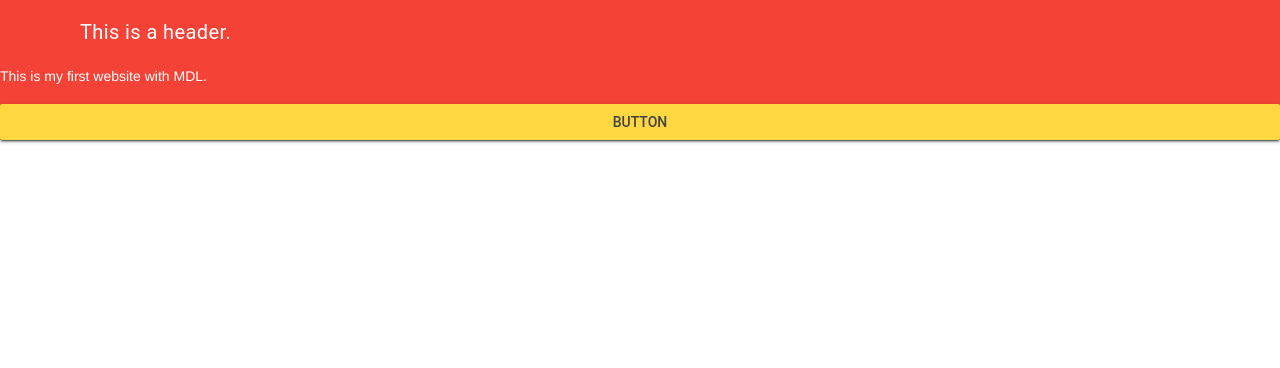
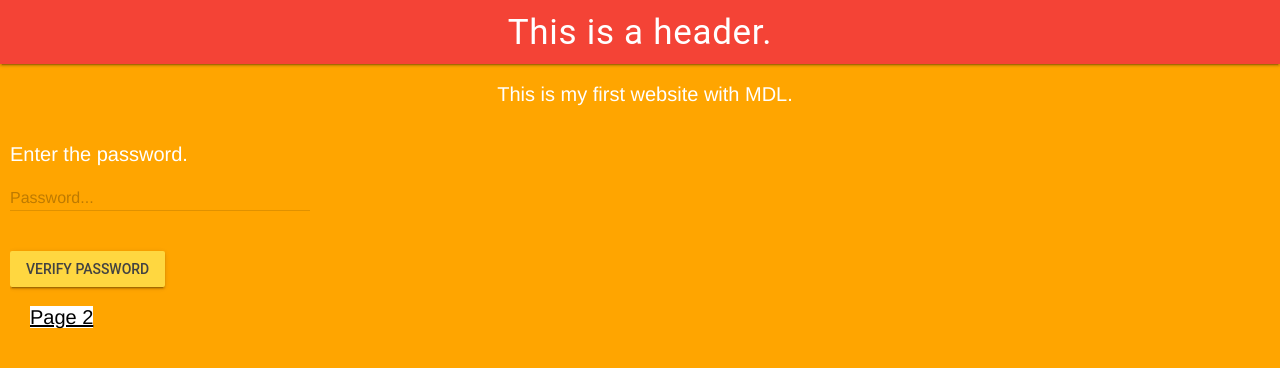
Before and after one commit to MTHS-ICS2O-2-2022/ICS2O-Unit-1-05-Jaden-Plugowsky, a website: page index.html in a window 1280 px wide. Drawn offline with nearby package versions, Linux system fonts and the light colour scheme.

Commit message:
final website

```diff
--- a/css/style.css
+++ b/css/style.css
@@ -13,3 +13,35 @@
 body {
   background-color: orange;
 }
+
+a {
+  background-color: white;
+  color: black;
+  font-size: 20px;
+  margin-left: 20px;
+}
+
+/* Includes everything except for the header. */
+.mdl-layout__content {
+  margin-left: 10px;
+}
+
+.page-content {
+  color: white;
+  font-size: 20px;
+  text-align: center;
+}
+
+.mdl-layout__header-row {
+  justify-content: center;
+  padding: 20px;
+  margin-left: 0;
+}
+
+.mdl-layout-title {
+  font-size: 35px;
+}
+
+#demand {
+  text-align: left;
+}
--- /dev/null
+++ b/css/style2.css
@@ -0,0 +1,50 @@
+/* Created by: Jaden Plugowsky
+* Created on: March 2023
+* This file contains the CSS for index2.html
+*/
+
+/* Due to error in MDL : https://github.com/google/material-design-lite/issues/5281
+*/
+.mdl-ripple {
+  background: #000;
+  opacity: 0.001;
+}
+
+body {
+  background-color: rgb(255 135 255);
+}
+
+a {
+  margin-left: 20px;
+  background-color: white;
+  color: black;
+  font-size: 20px;
+}
+
+.page-content {
+  font-size: 35px;
+  padding-left: 40px;
+  padding-top: 35px;
+  padding-bottom: 35px;
+  font-weight: 500;
+  background-color: rgb(118 255 118);
+}
+
+.demo-list-item {
+  width: 300px;
+}
+
+.mdl-list__item-primary-content {
+  font-weight: 600;
+}
+
+.mdl-slider__container {
+  margin-left: 25%;
+  margin-right: 25%;
+  background-color: rgb(227 255 227);
+}
+
+.mdl-layout-title {
+  font-size: 40px;
+  color: black;
+}
--- a/index.html
+++ b/index.html
@@ -3,25 +3,49 @@
   <head>
     <meta charset="utf-8" />
     <meta name="description" content="My first website with MDL" />
-    <meta name="keywords" content="mths, ics2o" />
+    <meta name="keywords" content="mths, ics2o, MDL" />
     <meta name="author" content="Jaden Plugowsky" />
     <meta name="viewport" content="width=device-width, initial-scale=1.0" />
     <link rel="stylesheet" href="https://fonts.googleapis.com/icon?family=Material+Icons">
     <link rel="stylesheet" href="https://code.getmdl.io/1.3.0/material.red-amber.min.css">
+    <link rel="stylesheet" href="./css/style.css">
     <title>MDL Website</title>
   </head>
   <body>
-    <script defer src="https://code.getmdl.io/1.3.0/material.min.js"></script>
     <script defer src="https://code.getmdl.io/1.3.0/material.min.js"></script>
     <div class="mdl-layout mdl-js-layout mdl-layout--fixed-header">
       <header class="mdl-layout__header">
         <div class="mdl-layout__header-row">
           <span class="mdl-layout-title">This is a header.</span>
         </div>
-    <p>This is my first website with MDL.</p>
-    <!-- Accent-colored raised button with ripple -->
-    <button class="mdl-button mdl-js-button mdl-button--raised mdl-js-ripple-effect mdl-button--accent">
-      Button
-    </button>
+      </header>
+      <main class="mdl-layout__content">
+        <br>
+        <div class="page-content">
+          This is my first website with MDL.
+        </div>
+        <br>
+        <br>
+        <div id="demand" class="page-content">
+          Enter the password.
+        </div>
+        <!-- Numeric Textfield -->
+        <form action="#">
+          <div class="mdl-textfield mdl-js-textfield">
+            <input class="mdl-textfield__input" type="text" pattern="-?[0-9]*(\.[0-9]+)?" id="sample2">
+            <label class="mdl-textfield__label" for="sample2">Password...</label>
+            <span class="mdl-textfield__error">Input is not a number!</span>
+          </div>
+        </form>
+        <br>
+        <!-- Accent-colored raised button with ripple -->
+        <button class="mdl-button mdl-js-button mdl-button--raised mdl-js-ripple-effect mdl-button--accent">
+          Verify Password
+        </button>
+        <br>
+        <br>
+        <a href="./index2.html">Page 2</a>
+      </main>
+    </div>
   </body>
 </html>
--- /dev/null
+++ b/package.json
@@ -0,0 +1,6 @@
+{
+  "devDependencies": {
+    "stylelint": "^15.2.0",
+    "stylelint-config-standard": "^30.0.1"
+  }
+}
```
Also changed, not shown: index2.html (added, +60 -0 lines), 1 other file.
